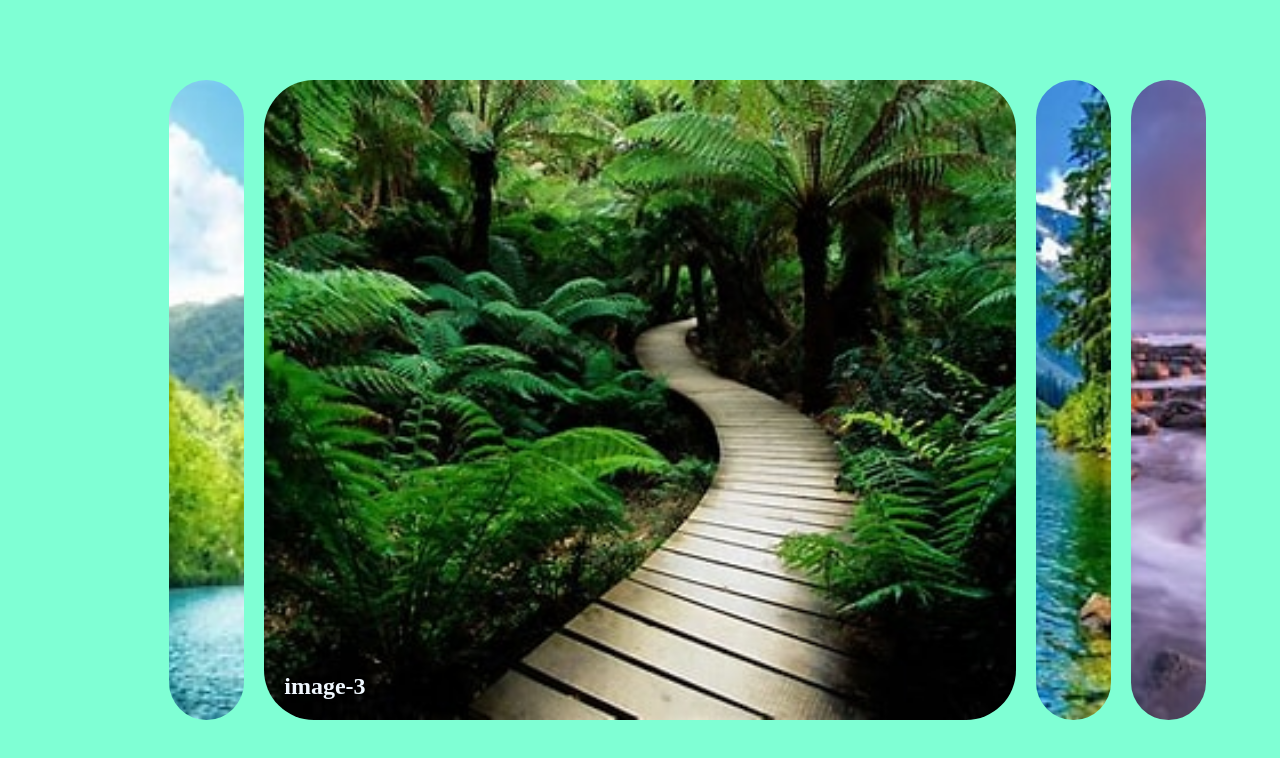
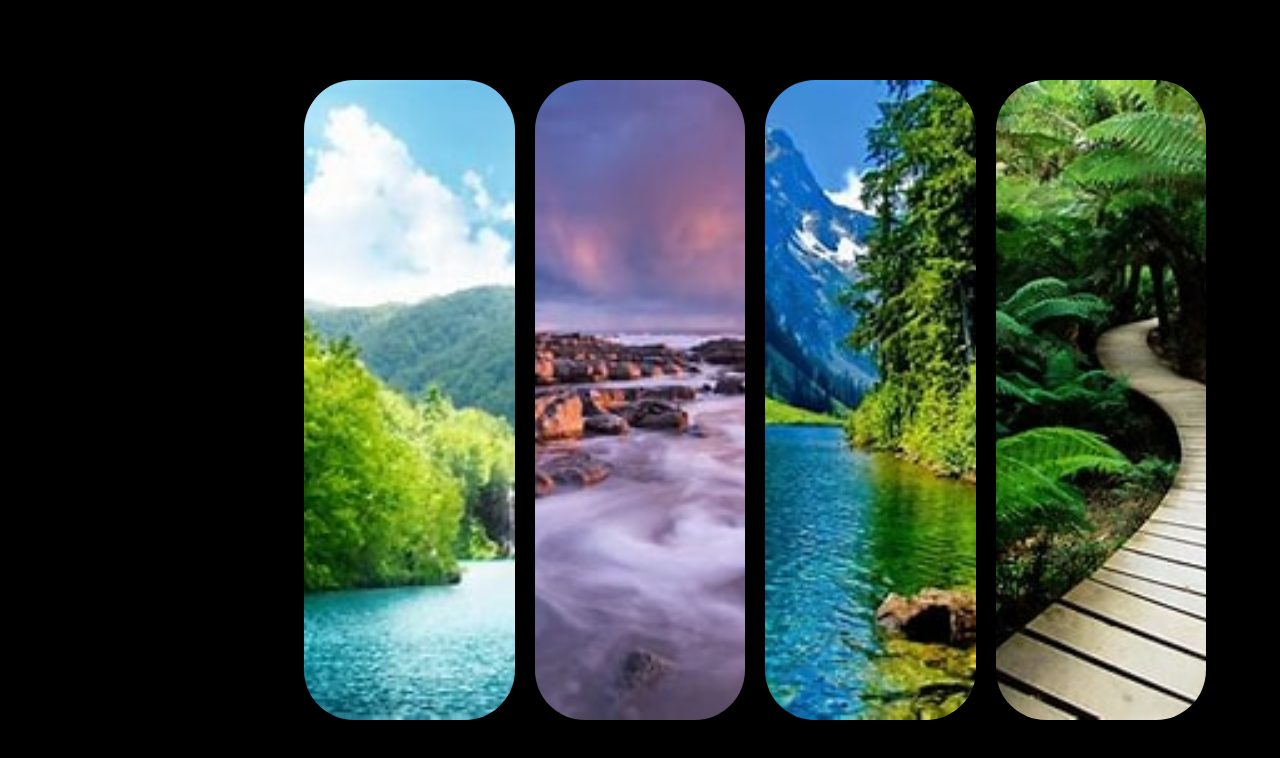
Before and after one commit to balubalaji3002/expanding-cards, a plain HTML site: page src/index.html in a window 1280 px wide. Drawn offline with Linux system fonts and the light colour scheme; a web font is replaced by a local one.

Commit message:
updated styling

```diff
--- a/src/index.css
+++ b/src/index.css
@@ -1,13 +1,8 @@
-body {
-    background-color: aquamarine;
-    display: flex;
-    font-family: 'Times New Roman', Times, serif;
-    justify-content: center;
-    align-items: center;
-    width: 100vw;
-    height: 100vh;
-    overflow: hidden;
-    margin: 0;
+@import url("https://fonts.googleapis.com/css2?family=Muli&display=swap");
+
+* {
+    box-sizing: border-box;
+    /* to avoid width problems if padding */
 }
 
 #img-1 {
@@ -19,7 +14,7 @@ body {
 }
 
 #img-3 {
-    background-image: url("../assests/img5.jpg");
+    background-image: url("../assests/img3.jpg");
 }
 
 #img-4 {
@@ -27,7 +22,19 @@ body {
 }
 
 #img-5 {
-    background-image: url("../assests/img3.jpg");
+    background-image: url("../assests/img5.jpg");
+}
+
+body {
+    font-family: "Muli", sans-serif;
+    display: flex;
+    background-color: black;
+    align-items: center;
+    justify-content: center;
+    height: 100vh;
+    overflow: hidden;
+    /* to hide scrollbars */
+    margin: 0;
 }
 
 .container {
@@ -41,30 +48,39 @@ body {
     background-repeat: no-repeat;
     height: 80vh;
     border-radius: 50px;
-    color: aliceblue;
+    color: #fff;
     cursor: pointer;
     flex: 0.5;
     margin: 10px;
     position: relative;
-    transition-property: all;
-    transition-duration: 1ms;
+    transition: flex 0.7s ease-in;
+}
 
+.panel h3 {
+    font-size: 24px;
+    position: absolute;
+    top: 20px;
+    left: 20px;
+    margin: 0;
+    opacity: 0;
 }
 
 .panel.active {
     flex: 5;
 }
 
-.panel h3 {
-    font-size: 24px;
-    position: absolute;
-    bottom: 20px;
-    left: 20px;
-    margin: 0;
-    opacity: 0;
+.panel.active h3 {
+    opacity: 1;
+    transition: opacity 0.3s ease-in 0.4s;
 }
 
-.panel.active h3 {
-    opacity: 1;
-    transition: flex 3s ease-in 5s;
+@media (max-width: 480px) {
+    .container {
+        width: 100vw;
+    }
+
+    .panel:nth-of-type(4),
+    .panel:nth-of-type(5) {
+        display: none;
+    }
 }
--- a/src/index.html
+++ b/src/index.html
@@ -1,28 +1,32 @@
-<html>
+<!DOCTYPE html>
+<html lang="en">
 
 <head>
+    <meta charset="UTF-8">
+    <link rel="stylesheet" href="index.css">
     <title>Top-Gun</title>
-    <link rel="stylesheet" href="index.css">
 </head>
 
 <body>
     <div class="container">
         <div class="panel" id="img-1">
-            <h3>image-1</h3>
+            <h3>Img-1</h3>
         </div>
         <div class="panel" id="img-2">
-            <h3>image-2</h3>
+            <h3>Img-2</h3>
         </div>
-        <div class="panel active" id="img-3">
-            <h3>image-3</h3>
+        <div class="panel" id="img-3">
+            <h3>Img-3</h3>
         </div>
         <div class="panel" id="img-4">
-            <h3>image-4</h3>
+            <h3>Img-4</h3>
         </div>
         <div class="panel" id="img-5">
-            <h3>image-5</h3>
+            <h3>Img-5</h3>
         </div>
+
     </div>
+
 </body>
 
 </html>
```
